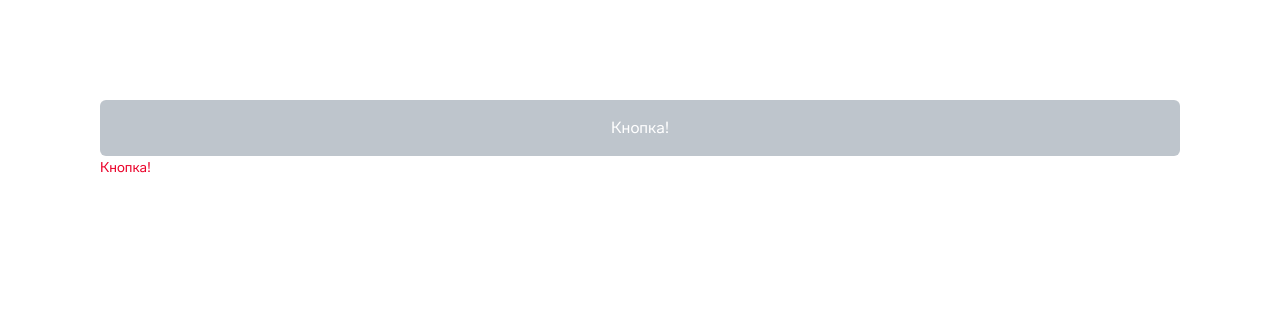
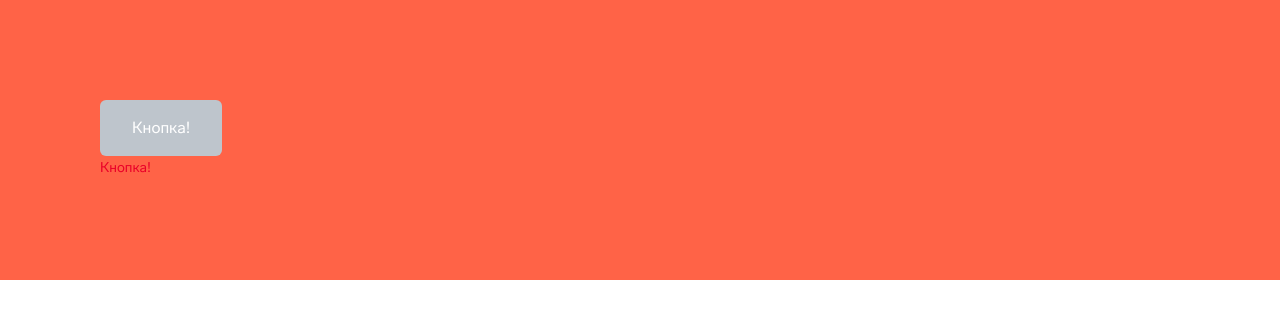
Before and after one commit to F4lkr4m/od-popup, a React (Create React App) app: page / in a window 1280 px wide. Shown: the top 318 px of the page. Built offline with nearby package versions, Linux system fonts and the light colour scheme.

Commit message:
Added contrast button

```diff
--- a/src/App.css
+++ b/src/App.css
@@ -2,6 +2,8 @@
   padding: 100px;
   display: flex;
   flex-direction: column;
+
+  background: tomato;
 }
 
 .App-logo {
--- a/src/App.tsx
+++ b/src/App.tsx
@@ -6,7 +6,7 @@ import TextButton from './Components/TextButton/TextButton';
 function App() {
   return (
     <div className="App">
-      <Button label='Кнопка!' size={'l'} disabled={true}/>
+      <Button label='Кнопка!' size={'l'} disabled={true} contrast={true} />
       <TextButton label='Кнопка!' />
     </div>
   );
--- a/src/Components/Button/Button.css
+++ b/src/Components/Button/Button.css
@@ -2,12 +2,17 @@
   outline: none;
   border: none;
 
-  display: flex;
-  justify-content: center;
+  /* display: inline-flex;
+  justify-content: flex-start;
   align-items: center;
+  box-sizing: border-box; */
 
-  padding: 16px 0 16px 0;
-  width: 100%;
+  display: inline-flex;
+  justify-content: flex-start;
+  align-items: center;
+  width: fit-content;
+
+  padding: 16px 32px;
 
   font-family: inherit;
   font-weight: 500;
@@ -28,14 +33,14 @@
   font-size: 12px;
   line-height: 16px;
 
-  padding: 12px 0 12px 0;
+  padding: 12px 24px;
 }
 
 .button--size-l {
   font-size: 16px;
   line-height: 24px;
 
-  padding: 16px 0 16px 0;
+  padding: 16px 32px;
 }
 
 .button:hover {
@@ -51,3 +56,25 @@
   box-shadow: none;
   cursor: default;
 }
+
+.button-contrast {
+  background: transparent;
+  border: 1px solid #FFFFFF;
+}
+
+.button-contrast:hover {
+  color: #000000;
+  background: #FFFFFF;
+}
+
+.button-contrast:active {
+  color: #000000;
+  background: #FFFFFF;
+}
+
+.button-contrast:disabled {
+  color: white;
+  background: #BEC5CC;
+  box-shadow: none;
+  border: none;
+}
--- a/src/Components/Button/Button.tsx
+++ b/src/Components/Button/Button.tsx
@@ -5,6 +5,7 @@ interface ButtonProps {
   label: string;
   size?: 's' | 'l',
   disabled?: boolean,
+  contrast?: boolean,
 }
 
 const Button = (props: ButtonProps) => {
@@ -12,8 +13,8 @@ const Button = (props: ButtonProps) => {
     <button
       className={
         `button
-         ${props.size ? 'button--size-' + props.size : ''}`
-      }
+         ${props.size ? 'button--size-' + props.size : ''}
+         ${props.contrast ? 'button-contrast' : ''}`}
       disabled={props.disabled}>
       {props.label}
     </button>
```
